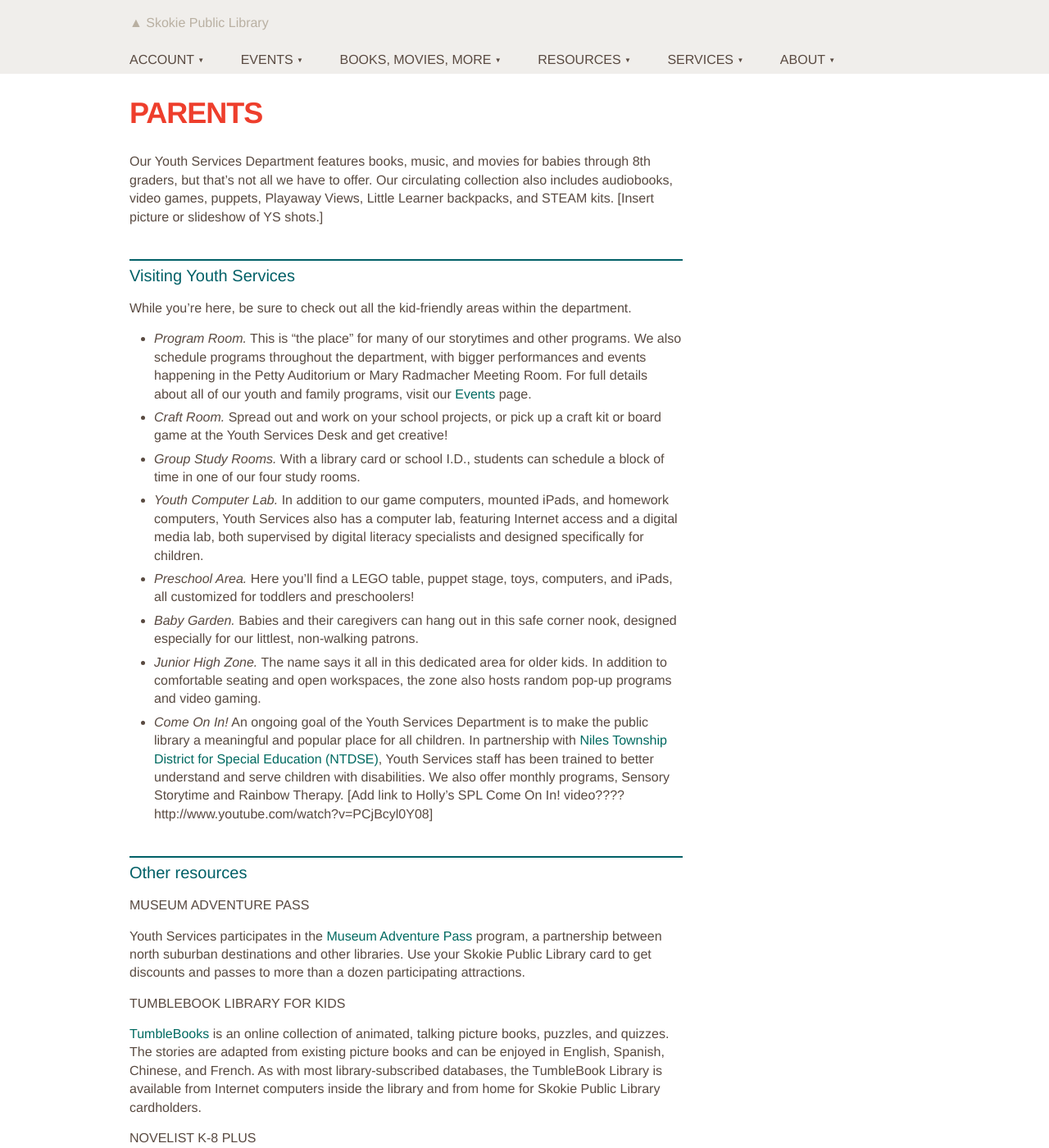
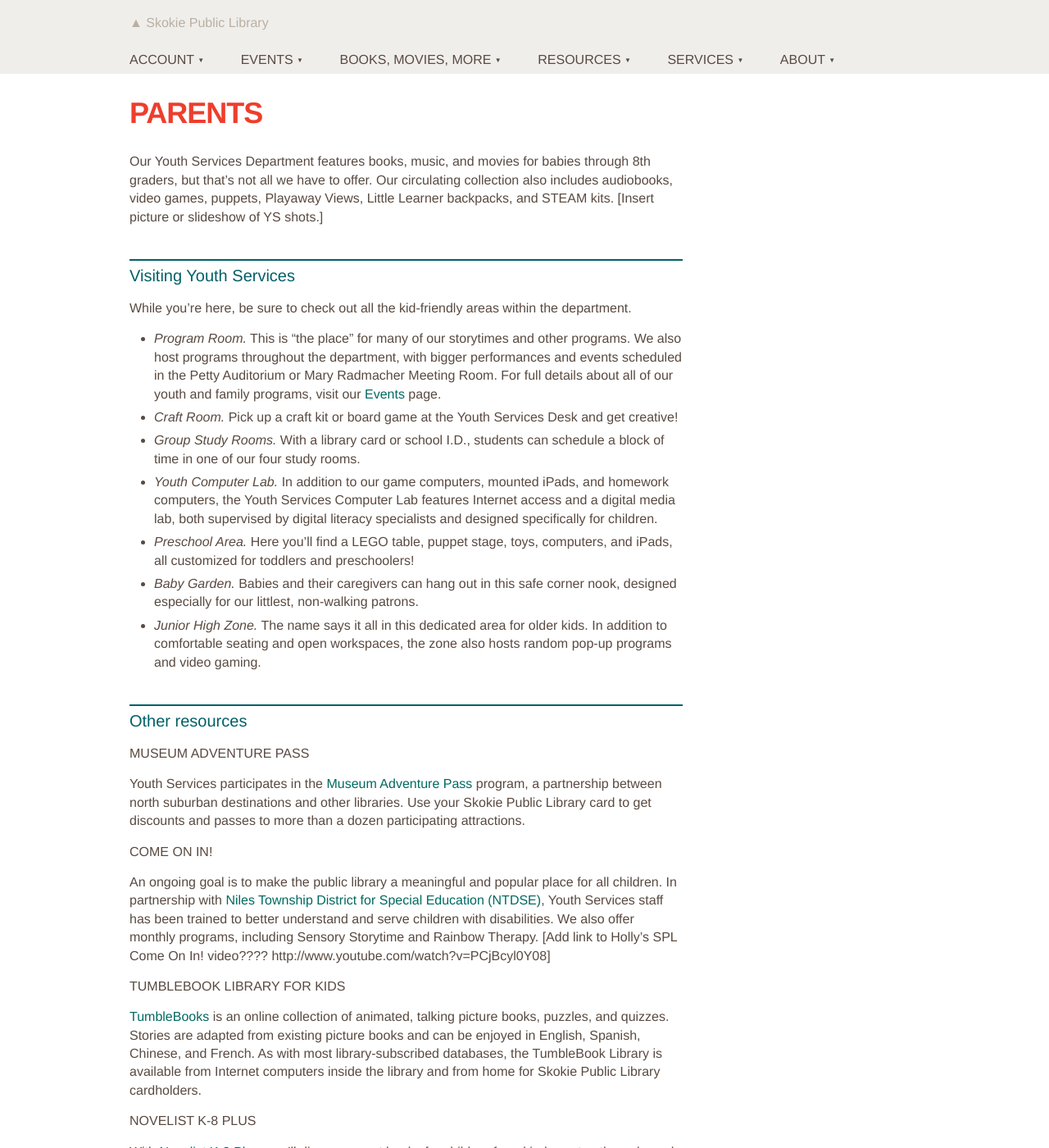
Before and after one commit to skokielibrary/spl-content, a Jekyll site: the page built from _content/mandy/services--parents.markdown, in a window 1280 px wide and 1400 px high. Shown: the whole window at 82% size. Built offline with Jekyll 4.4.1, drawn with Linux system fonts in a browser that asks for light colours; part of the change alters nothing that is shown; some of the changed text lies outside the part shown.

Commit message:
Updated services--parents.markdown

```diff
--- a/_content/mandy/services--parents.markdown
+++ b/_content/mandy/services--parents.markdown
@@ -10,15 +10,13 @@ Our Youth Services Department features books, music, and movies for babies throu
 ## Visiting Youth Services
 
 While you're here, be sure to check out all the kid-friendly areas within the department.
-- *Program Room.* This is "the place" for many of our storytimes and other programs. We also schedule programs throughout the department, with bigger performances and events happening in the Petty Auditorium or Mary Radmacher Meeting Room. For full details about all of our youth and family programs, visit our [Events](http://skokielibrary.info/s_programs/index.asp) page.
-- *Craft Room.* Spread out and work on your school projects, or pick up a craft kit or board game at the Youth Services Desk and get creative!
+- *Program Room.* This is "the place" for many of our storytimes and other programs. We also host programs throughout the department, with bigger performances and events scheduled in the Petty Auditorium or Mary Radmacher Meeting Room. For full details about all of our youth and family programs, visit our [Events](http://skokielibrary.info/s_programs/index.asp) page.
+- *Craft Room.* Pick up a craft kit or board game at the Youth Services Desk and get creative!
 - *Group Study Rooms.* With a library card or school I.D., students can schedule a block of time in one of our four study rooms.
-- *Youth Computer Lab.* In addition to our game computers, mounted iPads, and homework computers, Youth Services also has a computer lab, featuring Internet access and a digital media lab, both supervised by digital literacy specialists and designed specifically for children.
+- *Youth Computer Lab.* In addition to our game computers, mounted iPads, and homework computers, the Youth Services Computer Lab features Internet access and a digital media lab, both supervised by digital literacy specialists and designed specifically for children.
 - *Preschool Area.* Here you'll find a LEGO table, puppet stage, toys, computers, and iPads, all customized for toddlers and preschoolers!
 - *Baby Garden.* Babies and their caregivers can hang out in this safe corner nook, designed especially for our littlest, non-walking patrons.
 - *Junior High Zone.* The name says it all in this dedicated area for older kids. In addition to comfortable seating and open workspaces, the zone also hosts random pop-up programs and video gaming.
-- *Come On In!* An ongoing goal of the Youth Services Department is to make the public library a meaningful and popular place for all children. In partnership with  [Niles Township District for Special Education (NTDSE)](http://www.ntdse.org/), Youth Services staff has been trained to better understand and serve children with disabilities. We also offer monthly programs, Sensory Storytime and Rainbow Therapy.
-[Add link to Holly's SPL Come On In! video???? http://www.youtube.com/watch?v=PCjBcyl0Y08]
 
 ##Other resources
 
@@ -26,20 +24,27 @@ While you're here, be sure to check out all the kid-friendly areas within the de
 
 Youth Services participates in the [Museum Adventure Pass](http://www.museumadventure.org/) program, a partnership between north suburban destinations and other libraries. Use your Skokie Public Library card to get discounts and passes to more than a dozen participating attractions.
 
+###Come On In!
+
+An ongoing goal is to make the public library a meaningful and popular place for all children. In partnership with  [Niles Township District for Special Education (NTDSE)](http://www.ntdse.org/), Youth Services staff has been trained to better understand and serve children with disabilities. We also offer monthly programs, including Sensory Storytime and Rainbow Therapy.
+[Add link to Holly's SPL Come On In! video???? http://www.youtube.com/watch?v=PCjBcyl0Y08]
+
+
 ###TumbleBook Library for Kids
-[TumbleBooks](http://www.tumblebooks.com/library/asp/home_tumblebooks.asp) is an online collection of animated, talking picture books, puzzles, and quizzes. The stories are adapted from existing picture books and can be enjoyed in English, Spanish, Chinese, and French. As with most library-subscribed databases, the TumbleBook Library is available from Internet computers inside the library and from home for Skokie Public Library cardholders.
+
+[TumbleBooks](http://www.tumblebooks.com/library/asp/home_tumblebooks.asp) is an online collection of animated, talking picture books, puzzles, and quizzes. Stories are adapted from existing picture books and can be enjoyed in English, Spanish, Chinese, and French. As with most library-subscribed databases, the TumbleBook Library is available from Internet computers inside the library and from home for Skokie Public Library cardholders.
 
 ###NoveList K-8 Plus
-Discover great books for children from kindergarten through grade 8. Browse lists of award-winning titles or search for books by grade level or Lexile score.
+With [Novelist K-8 Plus](http://web.b.ebscohost.com/novpk8/search/novbasic?sid=9ab09b5e-59cf-44cd-974e-e95cd837c05e%40sessionmgr198&vid=0&hid=124), you'll discover great books for children from kindergarten through grade 8. Browse lists of award-winning titles or search for books by grade level or Lexile score.
 
 Other links of interest include:
 - [Common Sense Media](https://www.commonsensemedia.org/)
 - Kids' Books We Love [possibly add this link or add Book Match for Kids????]
-- [Novelist K-8](http://web.b.ebscohost.com/novpk8/search/novbasic?sid=9ab09b5e-59cf-44cd-974e-e95cd837c05e%40sessionmgr198&vid=0&hid=124)
+-
 - [SkokieNet Directory of K-12 Schools](http://skokienet.org/taxonomy/term/1619) and  [Preschools/Child Care Centers](http://www.skokienet.org/preschoolchildcare)
 - [Atomic Learning](http://www.atomiclearning.com/training/home) [OPTIONAL TO ADD? MIGHT BE TOO MUCH.]
 - [LearningExpressLibrary.com](http://www.learningexpresshub.com/learningexpresslibrary?AuthToken=16C3F10B-C424-4961-84E9-F04DFC1C1A58) [OPTIONAL TO ADD? MIGHT BE TOO MUCH.]
 
-### One last reminder...
+## One last reminder...
 
 *Children under 8 years old must be accompanied by an adult caregiver or parent at all times throughout the library. We look forward to seeing you soon.*
```
